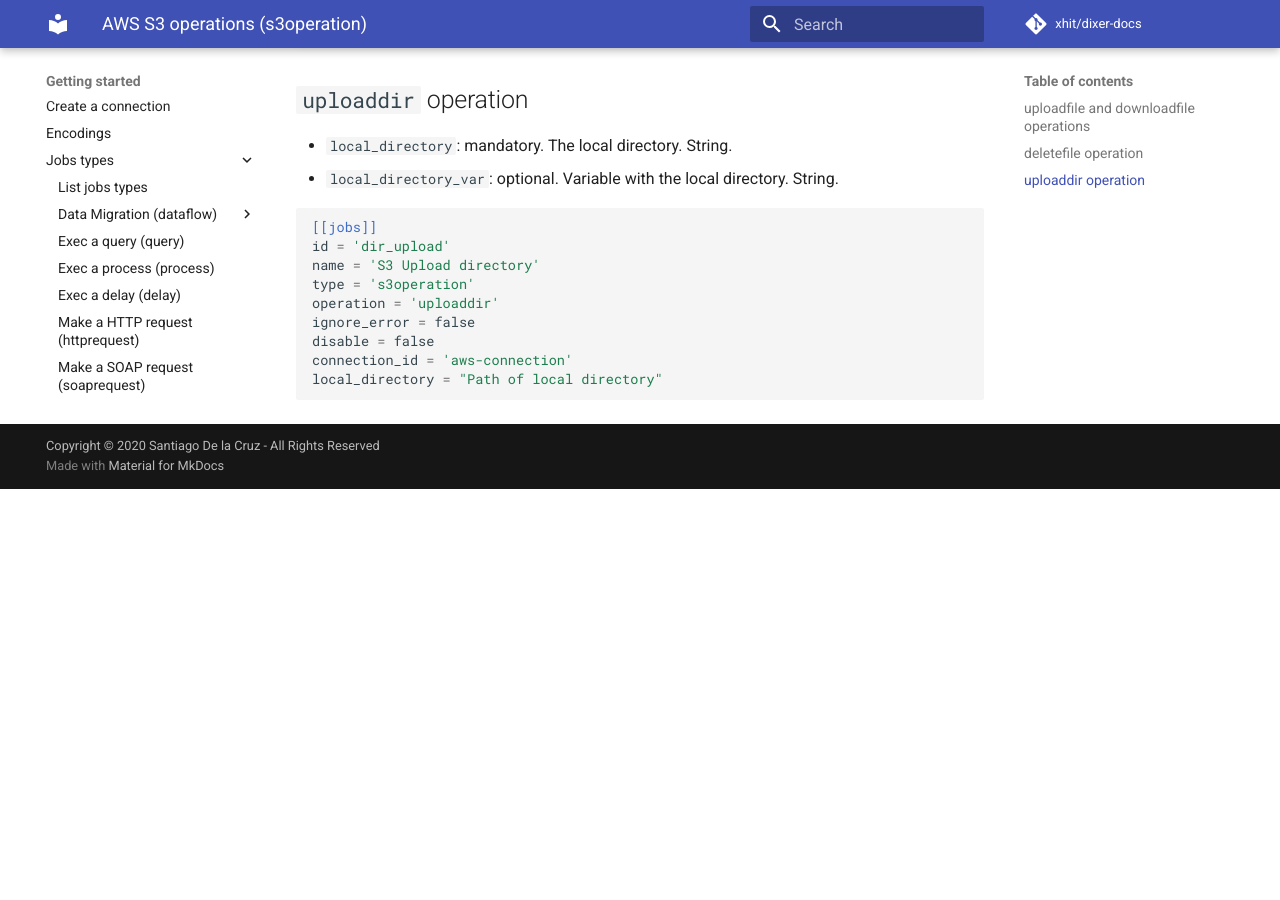
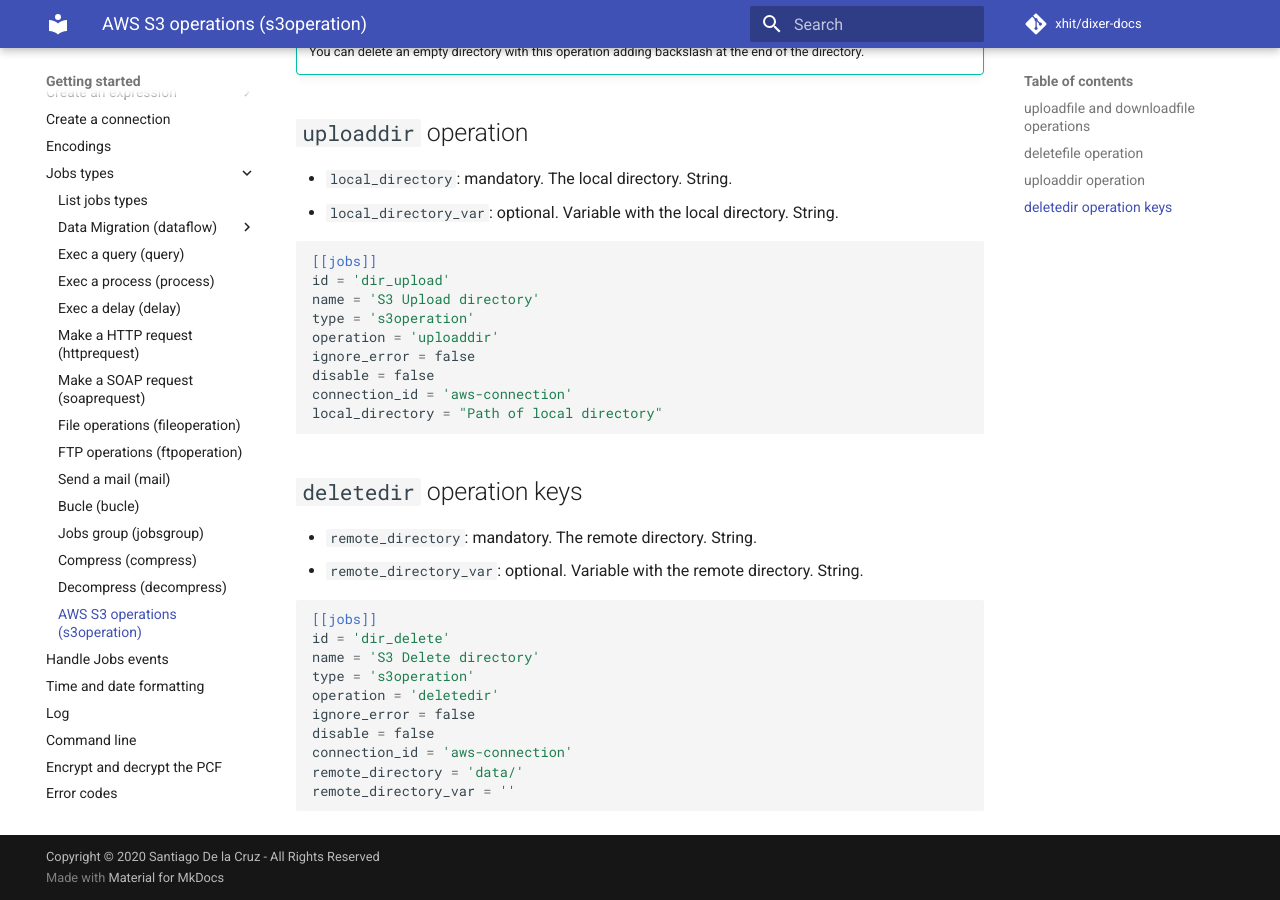
Before and after one commit to Dixer-ETL/dixer-docs, an MkDocs documentation site: the page built from docs/documentation/jobs/S3-operations.md, in a window 1280 px wide and 900 px high, scrolled down 2061 px. Built offline with MkDocs 1.6.1 and Material for MkDocs 9.7.7, drawn with Linux system fonts in a browser that asks for light colours; comment, search, counter and statistics services are not loaded; before the commit the page ends 2550 px from its top, so only the background shows below that; some of the changed text lies outside the part shown.

Commit message:
Doc new s3operation deletedir
Now is possible delete directory in AWS S3 bucket

````diff
--- a/docs/Changelog.md
+++ b/docs/Changelog.md
@@ -5,10 +5,11 @@
 This version add performance improvements with variables and connections.
 
 ### New
+* Upload a directory to an FTP Server with new FTP operation `uploaddir`.
+* Delete a directory in AWS S3 with the new S3 operation `deletedir`.
 * Color in the terminal! Color for some messages in the terminal. It's beta. You can disable it with `-c false`.
 * Execute a query from file in job types `query` and `dataflow`.
 * Declare variables that are environment variables in the OS with the new boolean key `env`.
-* Upload a directory to an FTP Server with new FTP operation `uploaddir`.
 * New value `tls` for encryption type to connect to SMTP server with `SSL/TLS`. Previously only `ssl` was accepted for this encryption type.
 
 ### Changes
--- a/docs/documentation/jobs/S3-operations.md
+++ b/docs/documentation/jobs/S3-operations.md
@@ -12,6 +12,7 @@ This job type has a key to define the file operation. The key is `operation` and
 - `uploaddir`: Upload a directory.
 - `downloadfile`: Download a file.
 - `deletefile`: Delete a remote file.
+- `deletedir`: Delete a remote directory.
 
 For some operations, keys are differents.
 
@@ -102,3 +103,21 @@ disable = false
 connection_id = 'aws-connection'
 local_directory = "Path of local directory"
 ```
+
+## `deletedir` operation keys
+
+- `remote_directory`: mandatory. The remote directory. String.
+- `remote_directory_var`: optional. Variable with the remote directory. String.
+
+```toml
+[[jobs]]
+id = 'dir_delete'
+name = 'S3 Delete directory'
+type = 's3operation'
+operation = 'deletedir'
+ignore_error = false
+disable = false
+connection_id = 'aws-connection'
+remote_directory = 'data/'
+remote_directory_var = ''
+```
````
Also changed, not shown: docs/documentation/Error-codes.md (+2 -0 lines).
